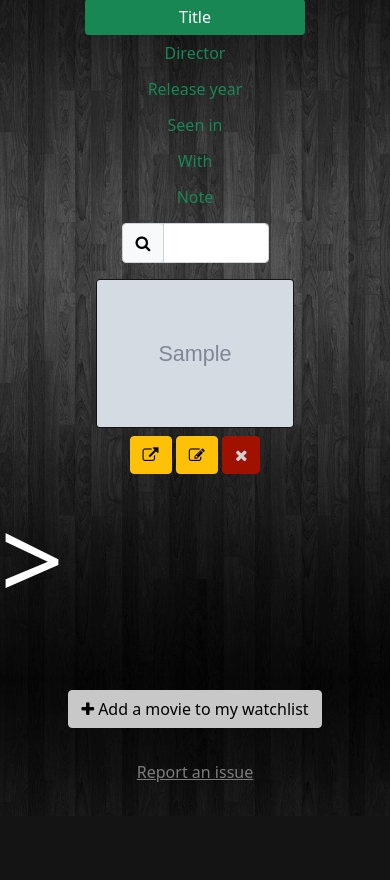
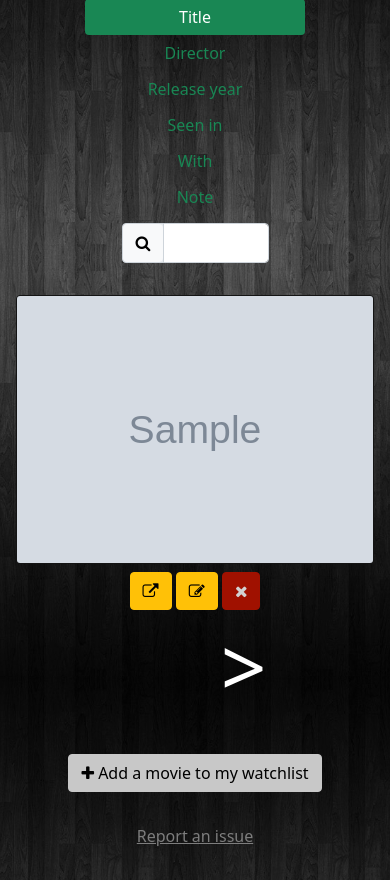
Before and after one commit to Tonin386/moviedirectory, a Django app: page /watchlist in a window 390 px wide. Shown: the part 168-1048 px from the top of the page. Before the commit the page ends 968 px from the top, so only its background shows below. Run offline with Django 3.2, Linux system fonts and the light colour scheme; a user stored in the database is signed in; tables that the repository leaves empty hold one stand-in row (values such as "Sample post"); grey boxes marked "Sample" are stand-in pictures; parts of the project's set-up code (start-up, migrations or seed data) failed here and were passed over; some libraries are stand-ins or nearby versions.

Commit message:
Improved mobile frontend

```diff
--- a/main/templates/pages/watchlist.html
+++ b/main/templates/pages/watchlist.html
@@ -57,10 +57,10 @@
 
 	</div>
 </form>
-<div class="row text-center infinite-x mt-3" id="autoscrollList">
+<div class="row g-0 text-center infinite-x mt-3" id="autoscrollList">
 	{% for movie in movies %}
-	<div class="infinite-x-child col-xl-2 mypx-5">
-		<div class="card bg-dark text-light mx-auto mb-2 mymx-5">
+	<div class="infinite-x-child col-xl-2 p-3">
+		<div class="card bg-dark text-light mx-auto mb-2">
 			<img src="{{ movie.movie.poster }}" alt="{{ movie.movie.title }}" class="img-fluid card-img">
 			<div class="card-img-overlay">
 				<a href="{% url 'watchedmovie-detail' pk=movie.pk %}" class="stretched-link"></a>
@@ -91,8 +91,14 @@
 	{% endfor %}
 </div>
 
-<button class="nav-button left" onclick="scrollWatchListLeft()" id="leftButton"> < </button>
-<button class="nav-button right" onclick="scrollWatchListRight()" id="rightButton"> > </button>
+<div class="row g-0 justify-content-center">
+	<div class="col-3">
+	  <button class="nav-button m-auto" onclick="scrollWatchListLeft()" id="leftButton"> < </button>
+	</div>
+	<div class="col-3">
+	  <button class="nav-button m-auto" onclick="scrollWatchListRight()" id="rightButton"> > </button>
+	</div>
+</div>
 
 
 <div class="col-xl-2 text-center m-auto mt-5">
--- a/moviedirectory/settings.py
+++ b/moviedirectory/settings.py
@@ -27,7 +27,7 @@ config.read(BASE_DIR+'/config.ini')
 SECRET_KEY = config.get('django', 'secret_key')
 
 # SECURITY WARNING: don't run with debug turned on in production!
-DEBUG = False
+DEBUG = int(config.get('debug', 'active'))
 
 ALLOWED_HOSTS = ['movie-directory.com']
 AUTH_USER_MODEL = 'moviedirectory.User'
--- a/static/css/style.css
+++ b/static/css/style.css
@@ -167,17 +167,14 @@ h4.card-title {
   background: transparent;
   border: none;
   color: white;
-  font-size: 7em;
+  font-size: 5em;
+  line-height: 1em;
   padding: 0;
   margin: 0;
 }
 
-.nav-button.left {
+#leftButton {
   display: none;
-}
-
-.nav-button.right {
-  right: -45%;
 }
 
 @media screen and (min-width: 1200px) {
@@ -259,14 +256,4 @@ h4.card-title {
   .navbar {
     padding: .5rem 0 .5rem 0;
   }
-
-  .mypx-5 {
-    padding-left: 3rem!important;
-    padding-right: 3rem!important;
-  }
-
-  .mymx-5 {
-    margin-left: 3rem!important;
-    margin-right: 3rem!important;
-  }
 }
```
Also changed, not shown: main/templates/index.html (+5 -6 lines), main/templates/pages/user_watchlist.html (+11 -6 lines).
